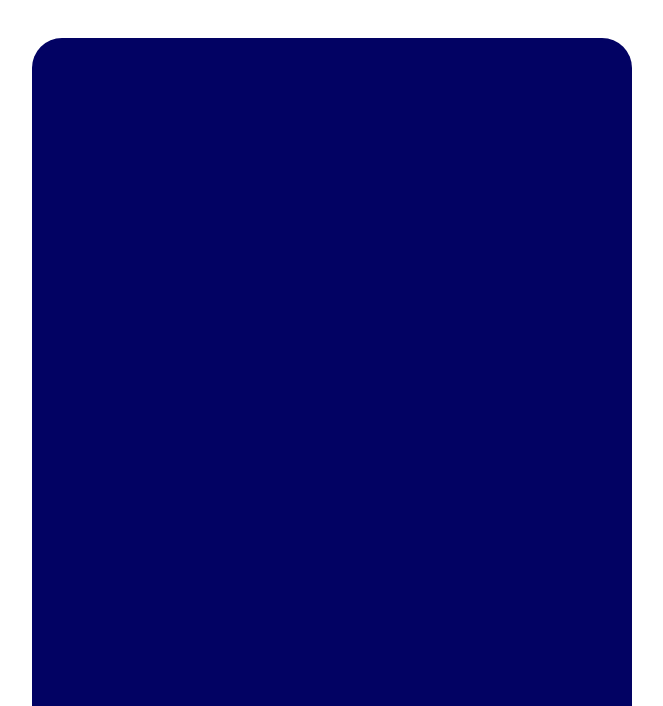
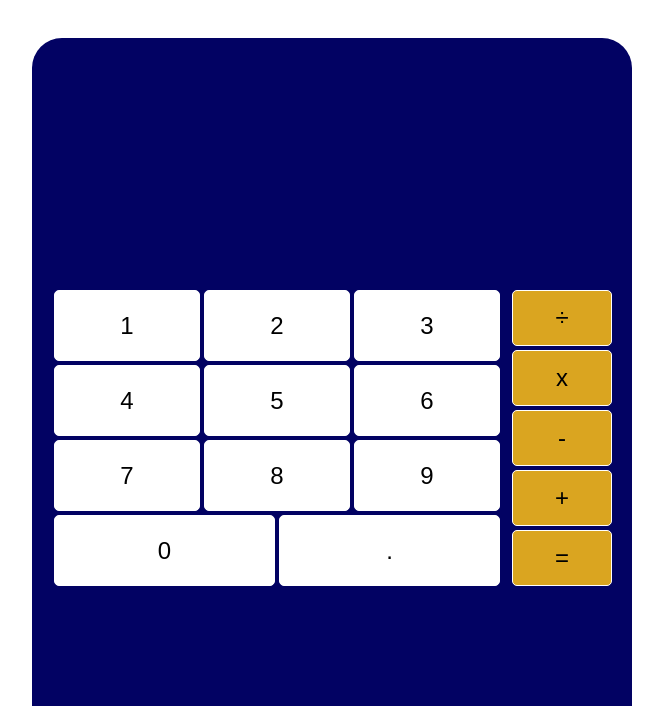
Before and after one commit to Horaso-2/Calculator, a plain HTML site: page index.html in a window 1280 px wide. Shown: the part 94-800 px from the top of the page, without its empty margins (308-971 px from the left). Drawn offline with Linux system fonts and the light colour scheme.

Commit message:
Add outline and colouration for main buttons

```diff
--- a/index.html
+++ b/index.html
@@ -9,7 +9,32 @@
 <body>
     <div class="content-wrapper">
         <h1 class="title"><em>THE</em> CALCULATOR</h1>
-        <div class="container"></div>
+        <div class="container">
+            <div class="buttons digits">
+                <button>1</button>
+                <button>2</button>
+                <button>3</button>
+                <button>4</button>
+                <button>5</button>
+                <button>6</button>
+                <button>7</button>
+                <button>8</button>
+                <button>9</button>
+                <button id="zero">0</button>
+                <button id="dot">.</button>
+            </div>
+
+            <div class="operations">
+                <button>&#247</button>
+                <button>x</button>
+                <button>-</button>
+                <button>+</button>
+                <button>=</button>
+            </div>
+
+
+
+        </div>
     </div>
 
     <script src="javascript.js"></script>
--- a/stylesheet.css
+++ b/stylesheet.css
@@ -1,10 +1,20 @@
 .container {
+    gap: 10px;
     height: 800px;
     width: 600px;
     margin: 40px 0;
     border-radius: 30px;
     display: flex;
+    align-items: center;
+    justify-content: center;
     background-color: rgb(2, 2, 99);
+}
+
+.buttons {
+    height: 300px;
+    width: 450px;
+    display: flex;
+    flex-wrap: wrap;
 }
 
 .title {
@@ -19,3 +29,33 @@
     justify-content: center;
     flex-direction: column;
 }
+
+button {
+    border-style: solid;
+    font-size: 24px;
+    padding: 0px;
+    border-radius: 5px;
+    border-width: 0.5px;
+    border-color: white;
+}
+
+.digits button {
+    margin: 2px 2px;
+    flex: 1 1 30%;
+    background-color: white;
+    color: black;
+}
+
+.operations {
+    height: 300px;
+    width: 100px;
+    display: flex;
+    flex-direction: column;
+    justify-content: center;
+}
+
+.operations button {
+    margin: 2px 0px;
+    flex: 1 1 20%;
+    background-color: goldenrod;
+}
```
